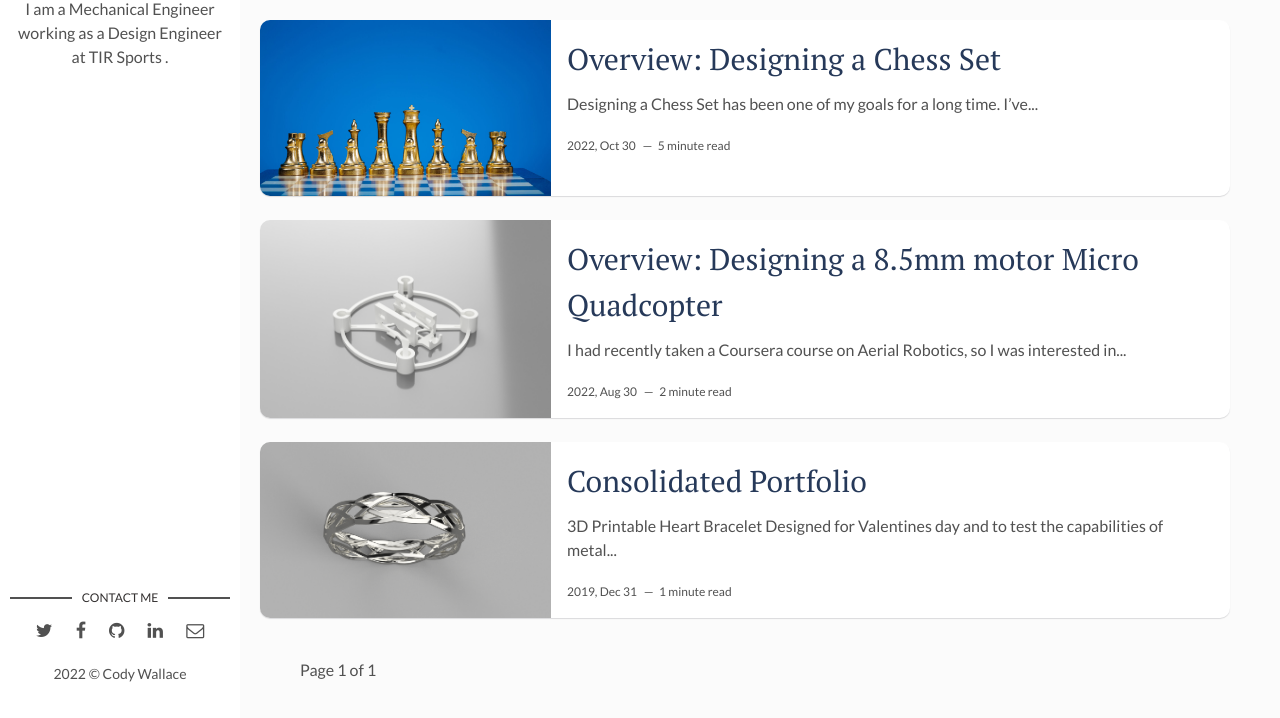
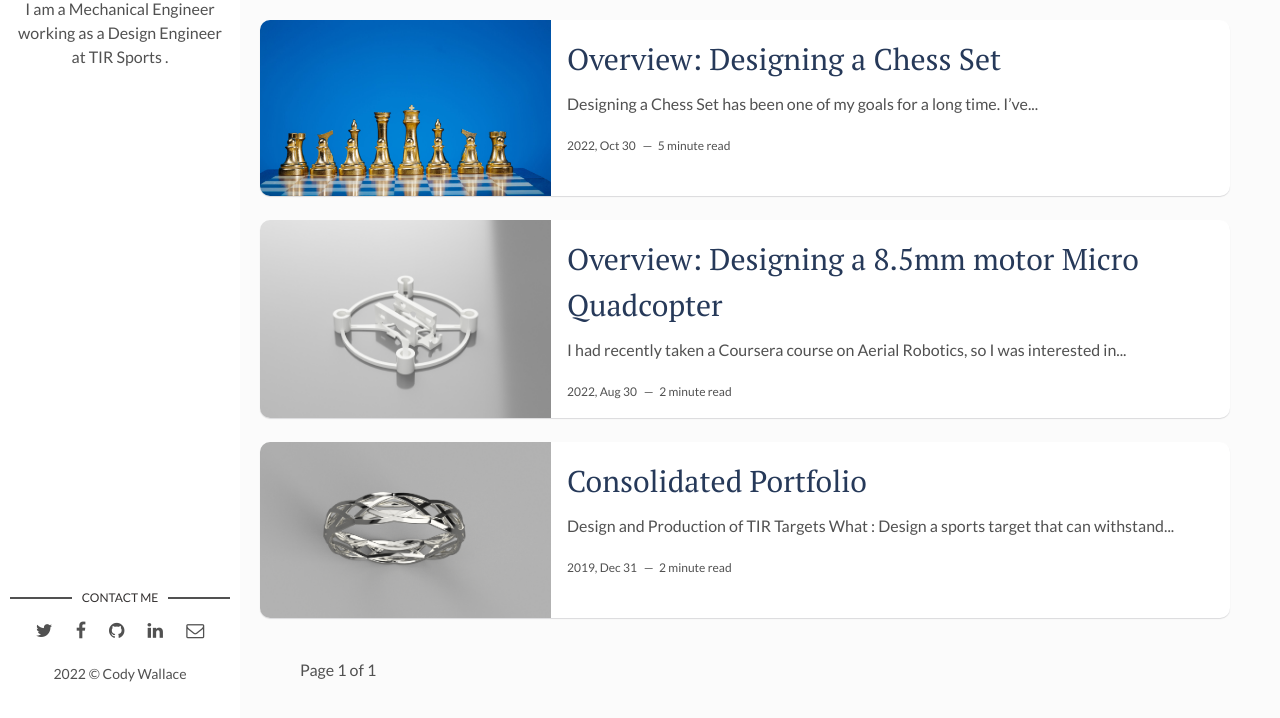
Before and after one commit to CodyWallace245/Portfolio, a Jekyll site: the page built from index.html, in a window 1280 px wide and 900 px high, scrolled down 618 px, cut to the strip 182-900 px from the top of the window. Built offline with Jekyll 4.4.1, drawn with Linux system fonts in a browser that asks for light colours; the list of posts is cut into pages by our own code; part of the change alters nothing that is shown.

Commit message:
Update 2022-10-22-Consolidated Portfolio.markdown

```diff
--- a/_posts/2022-10-22-Consolidated Portfolio.markdown
+++ b/_posts/2022-10-22-Consolidated Portfolio.markdown
@@ -7,16 +7,43 @@ img: RingRender.png
 tags: [Js, Conference] # add tag
 ---
 
-## 3D Printable Heart Bracelet
-Designed for Valentines day and to test the capabilities of metal FDM printers to print fully linked jewelery.
+## Design and Production of TIR Targets
 
-![Heart Bracelet]({{site.baseurl}}/assets/img/Smaller Designs/3D Printable Heart Bracelet.jpg)
-![Heart Bracelet]({{site.baseurl}}/assets/img/Smaller Designs/IMG-0261.jpg)
-## 3D Printable Crimson Ring
-This ring uses sweeps and extrusions to have a really elegant look. Designed to be printed on a 3D printer as one single piece.
+![Full Assembly]({{site.baseurl}}/assets/img/TIR Targets/IMG_1515.jpg)
 
-![Crimson Ring]({{site.baseurl}}/assets/img/Smaller Designs/3D Printable Ring.jpg)
-![Crimson Ring]({{site.baseurl}}/assets/img/Smaller Designs/ezgif.com-gif-maker (13).gif)
+What : Design a sports target that can withstand ~100N of instantaneous force applied at the center, is easily setup, and provides feedback to the user
+Why : Current sports targets are difficult to setup, break easily and don't provide enough feedback to the user.
+How : Used Fusion 360 to design the product and sample molds, contacted and worked with Chinese manufacturers to produce molds, samples and production batches.
+Results : The design fulfilled its purpose and >2000 products have been shipped to the US.
 
-## Screw Rook
-Designed to show off the capabilities of the Desktop Metal Studio System, this print in place part allows the central nut to be moved up and down.
+## Designing a Chess Set
+![Iteration 1]({{site.baseurl}}/assets/img/ChessSetGold.jpg)
+
+What : Design a Chess Set that is unique to my design style and that would be usable at a professional chess tournament, and printable on DM studio system.
+Why : I wanted to create something unique that I could share with my employer and allow them to safely create marketing material around it.
+How : Used Fusion 360 to design each set piece. Each piece was printed, polished, and coated.
+Results : The design was sucessful, marketing material was and still is made to show off both the design and the manufacturing process.
+
+![Iteration 6]({{site.baseurl}}/assets/img/Chess Set/Kinggif.gif)
+
+## Design of a 3D-printed Hexapod
+
+ ![Iteration 2]({{site.baseurl}}/assets/img/Final_Render.png)
+
+What : Design a robot that can be 3D printed and used to explore small locations that otherwise wouldnt be reachable by humans.
+Why : Our final project at WPI was our choice and we wanted to do something that pushed our current design capabilities.
+How : We designed our hexapod and periferals in Solidworks, printed the parts on a Makerbot 3D printer and assembled a working hexapod.
+Results : We completed our project and won the 2015 Mechanical Engineering Provost award - the highest award a project can earn at WPI.
+
+![Testing!]({{site.baseurl}}/assets/vids/Testing.gif)
+
+## Designing a 8.5mm motor Micro Quadcopter
+
+![Iteration 3]({{site.baseurl}}/assets/img/Copter_ Body_V3.PNG)
+
+What : Design a print in place Quadcopter body that required only 1 rubber band to fully assemble.
+Why : To test my design skills and fully understand how a quadcopter operates and is built.
+How : Designed in Fusion 360, printed on monoprice select and purchased components from Banggood website. Assembly and programming was done at home.
+Results : Quadcopter was able to fly appropriately for 5 minutes at a time (limited by battery life).
+
+![Iteration 3 with supports]({{site.baseurl}}/assets/vids/ezgif.com-gif-maker (4).gif)
```
